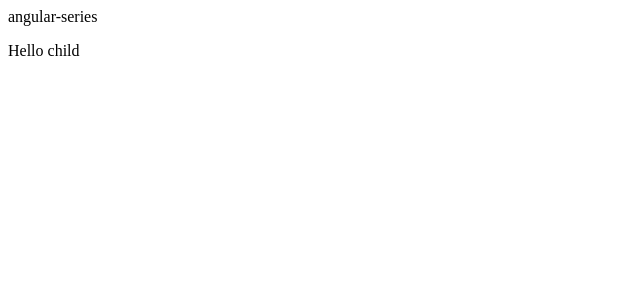
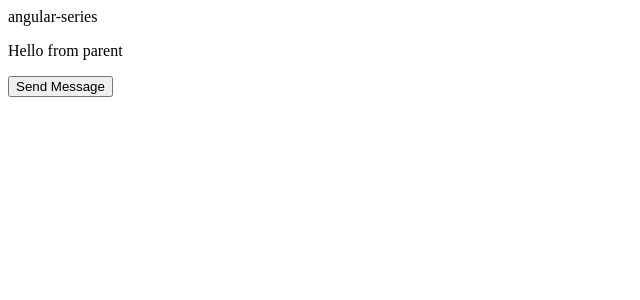
Before and after one commit to devkovmtl/ng-sandbox-series, an Angular app: page / in a window 1280 px wide. Shown: the top 300 px of the page, without its empty margins (0-640 px from the left). Built offline with nearby package versions, Linux system fonts and the light colour scheme.

Commit message:
Angular - Communication between component  child to parent

```diff
--- a/src/app/child/child.component.html
+++ b/src/app/child/child.component.html
@@ -1 +1,2 @@
 <p>{{ childMessage }}</p>
+<button (click)="sendMessage()">Send Message</button>
--- a/src/app/child/child.component.ts
+++ b/src/app/child/child.component.ts
@@ -1,4 +1,4 @@
-import { Component, OnInit, Input } from '@angular/core';
+import { Component, OnInit, Input, Output, EventEmitter } from '@angular/core';
 
 @Component({
   selector: 'app-child',
@@ -8,7 +8,15 @@ import { Component, OnInit, Input } from '@angular/core';
 export class ChildComponent implements OnInit {
   @Input() childMessage: string = '';
 
+  @Output() messageEvent = new EventEmitter<string>();
+
+  msg = 'message from child';
+
   constructor() {}
 
   ngOnInit(): void {}
+
+  sendMessage() {
+    this.messageEvent.emit('Hello from child');
+  }
 }
--- a/src/app/parent/parent.component.html
+++ b/src/app/parent/parent.component.html
@@ -1 +1,4 @@
-<app-child [childMessage]="'Hello child'"></app-child>
+<app-child
+  [childMessage]="'Hello from parent'"
+  (messageEvent)="receiveMessage($event)"
+></app-child>
--- a/src/app/parent/parent.component.ts
+++ b/src/app/parent/parent.component.ts
@@ -1,15 +1,23 @@
-import { Component, OnInit } from '@angular/core';
+import { Component, OnInit, ViewChild, AfterViewInit } from '@angular/core';
+import { ChildComponent } from '../child/child.component';
 
 @Component({
   selector: 'app-parent',
   templateUrl: './parent.component.html',
-  styleUrls: ['./parent.component.scss']
+  styleUrls: ['./parent.component.scss'],
 })
-export class ParentComponent implements OnInit {
+export class ParentComponent implements OnInit, AfterViewInit {
+  @ViewChild(ChildComponent) child: any;
 
-  constructor() { }
+  constructor() {}
 
-  ngOnInit(): void {
+  ngOnInit(): void {}
+
+  ngAfterViewInit(): void {
+    console.log(this.child.msg);
   }
 
+  receiveMessage(message: string): void {
+    alert(message);
+  }
 }
```
